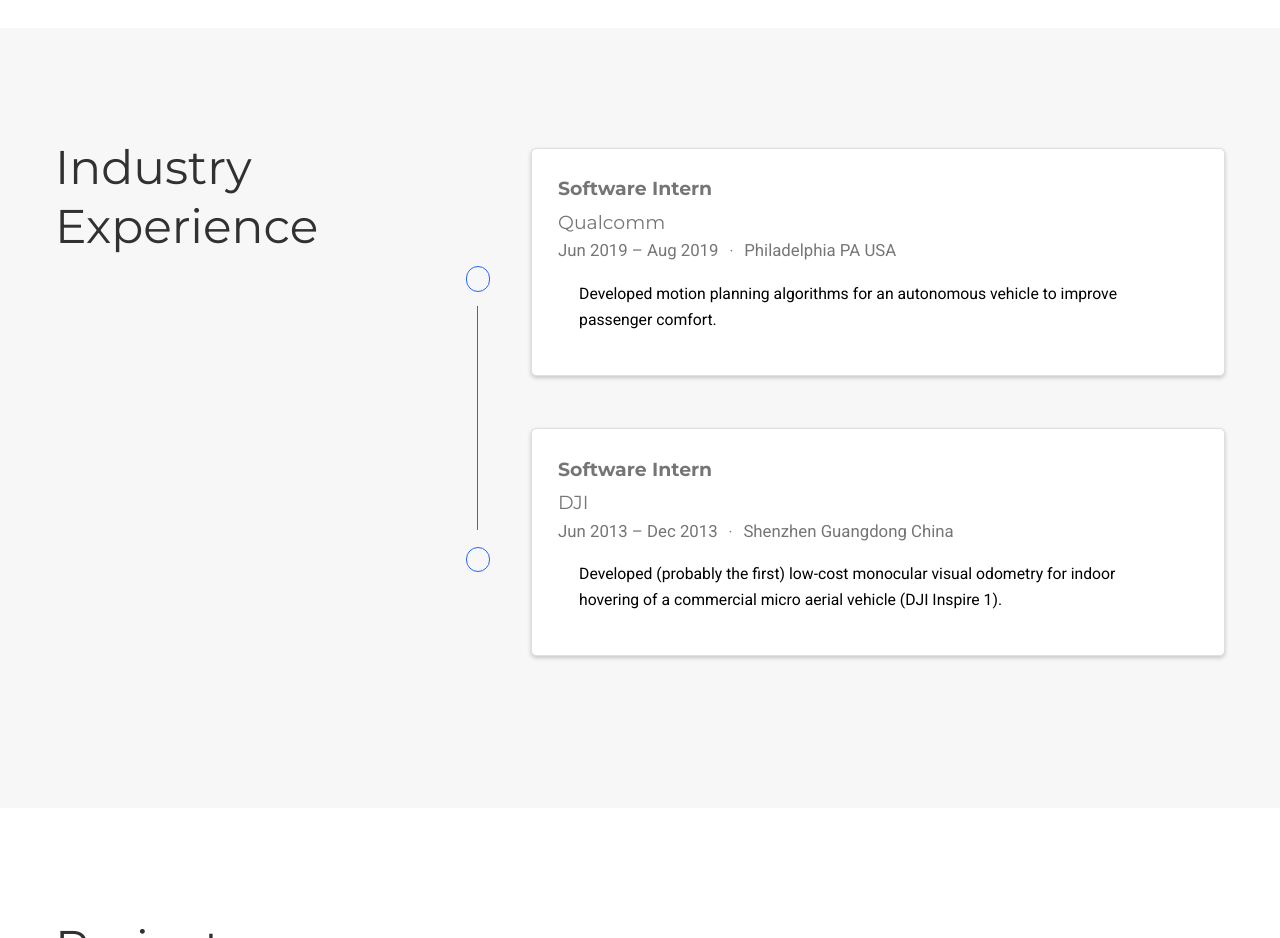
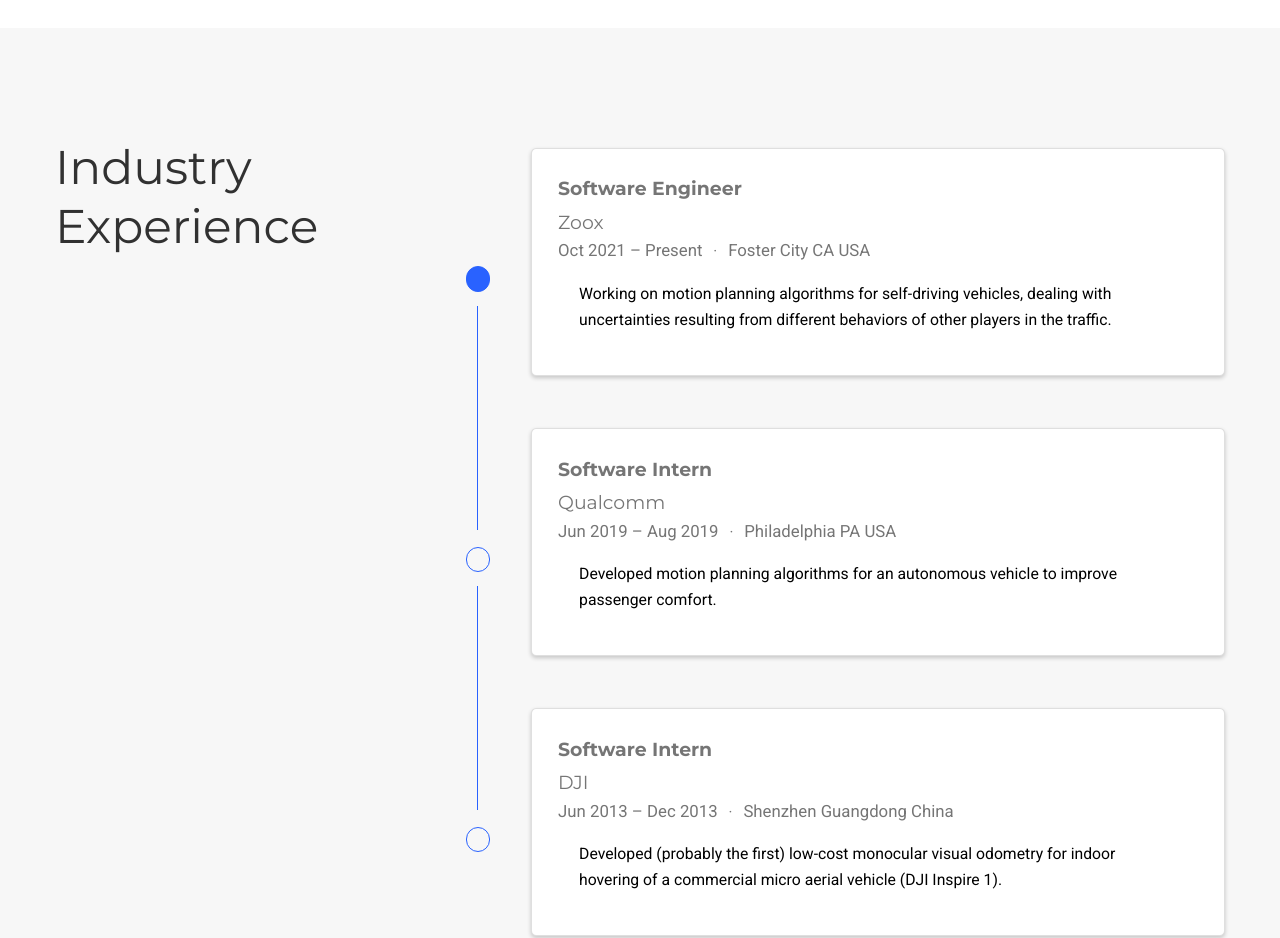
Before and after one commit to ke-sun/ke-sun.github.io, a plain HTML site: page index.html in a window 1280 px wide. Shown: the part 860-1798 px from the top of the page. Drawn offline with nearby package versions, Linux system fonts and the light colour scheme; some packages are replaced by stand-ins of ours; some icons are missing.

Commit message:
Update experience at Zoox

```diff
--- a/index.html
+++ b/index.html
@@ -919,6 +919,43 @@
         <div class="col">&nbsp;</div>
       </div>
       <div class="m-2">
+        <span class="badge badge-pill border exp-fill">&nbsp;</span>
+      </div>
+      <div class="row h-50">
+        <div class="col border-right">&nbsp;</div>
+        <div class="col">&nbsp;</div>
+      </div>
+    </div>
+
+    <div class="col py-2">
+      <div class="card">
+        <div class="card-body">
+          <h4 class="card-title exp-title text-muted mt-0 mb-1">Software Engineer</h4>
+          <h4 class="card-title exp-company text-muted my-0">Zoox</h4>
+          <div class="text-muted exp-meta">
+            Oct 2021 –
+
+              Present
+
+
+              <span class="middot-divider"></span>
+              <span>Foster City CA USA</span>
+
+          </div>
+          <div class="card-text">Working on motion planning algorithms for self-driving vehicles, dealing with uncertainties resulting from different behaviors of other players in the traffic.</div>
+        </div>
+      </div>
+    </div>
+  </div>
+
+  <div class="row experience">
+
+    <div class="col-auto text-center flex-column d-none d-sm-flex">
+      <div class="row h-50">
+        <div class="col border-right">&nbsp;</div>
+        <div class="col">&nbsp;</div>
+      </div>
+      <div class="m-2">
         <span class="badge badge-pill border ">&nbsp;</span>
       </div>
       <div class="row h-50">
```
